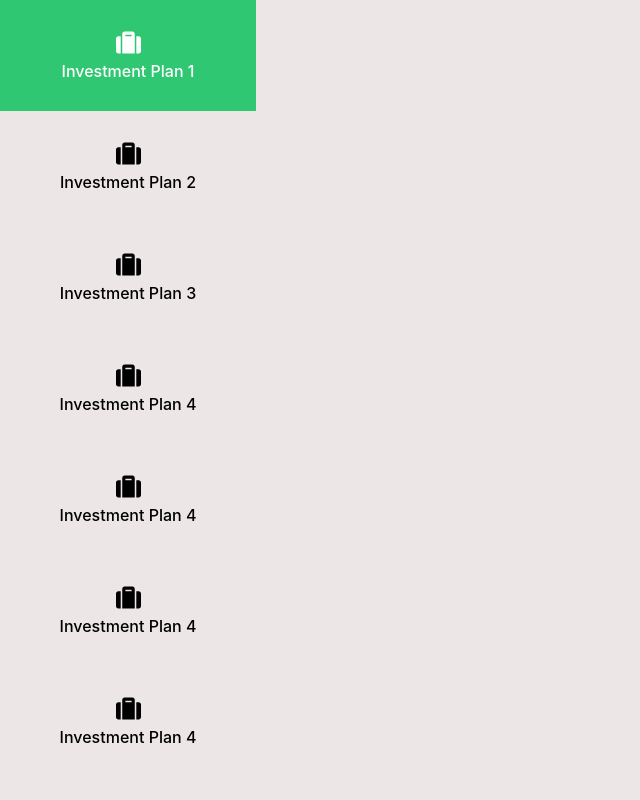
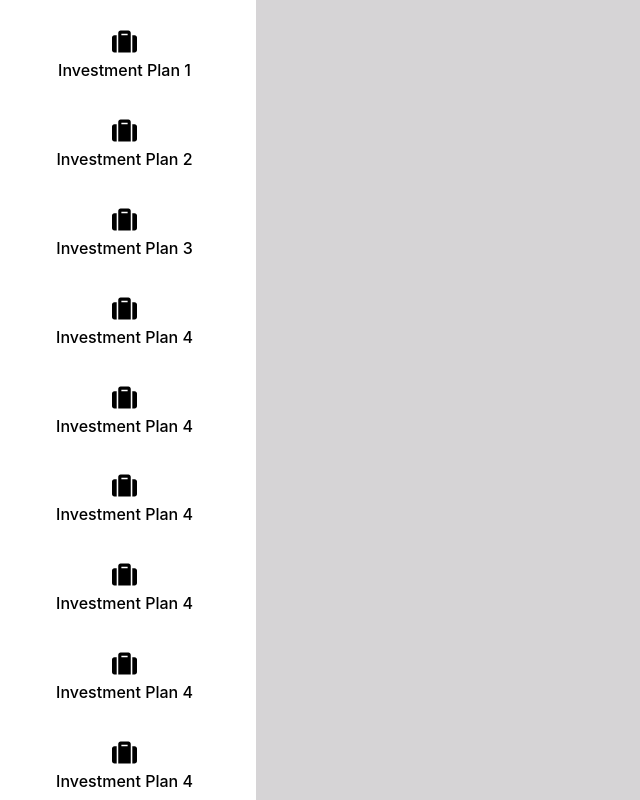
Before and after one commit to Zaibi727/Collection-of-Designs, a React (Create React App) app: page /teams in a window 1280 px wide. Shown: the whole page, without its empty margins (0-640 px from the left). Built offline with nearby package versions, Linux system fonts and the light colour scheme.

Commit message:
Update junenine.module.css

```diff
--- a/src/components/JuneNine/junenine.module.css
+++ b/src/components/JuneNine/junenine.module.css
@@ -6,36 +6,37 @@
 .container{
     width: 100%;
     height: 100vh;
-    background-color: rgb(236, 230, 230);
+    overflow: auto;
     display: flex;
     flex-direction: column;
-    justify-content: space-between;
-    overflow: auto;
 }
 .wrapper{
     width: 100%;
     display: grid;
     grid-template-columns: 20% 80%;
-    background-color: rgb(236, 230, 230);
+    height: 100%;
+    background-color: rgb(214, 212, 214);
 }
 .buttonportion{
-    background-color: rgb(236, 230, 230);
-    padding: 30px 0px;
-}
-.buttonportion:hover{
-  background-color: #2fc772;
-  color: white;
+    background-color: rgb(255, 255, 255);
+    padding: 10px 7px 0px 0px;
+border-bottom:1px solid rgb(190, 187, 187);
+height: 100%;
+display: flex;
+flex-direction: column;
+justify-content: center;
 }
 .buttonportion:active{
     background-color: #2fc772;
     color: white;
-  }
+}
+
 .cardPortion{
-    background-color: rgb(255, 255, 255) !important;
     position: fixed;
     left: 40%;
     top: 30%;
     bottom: 100%;
+    background-color: forestgreen !important;
 }
 .aaa{
     font-size: 25px;
```
